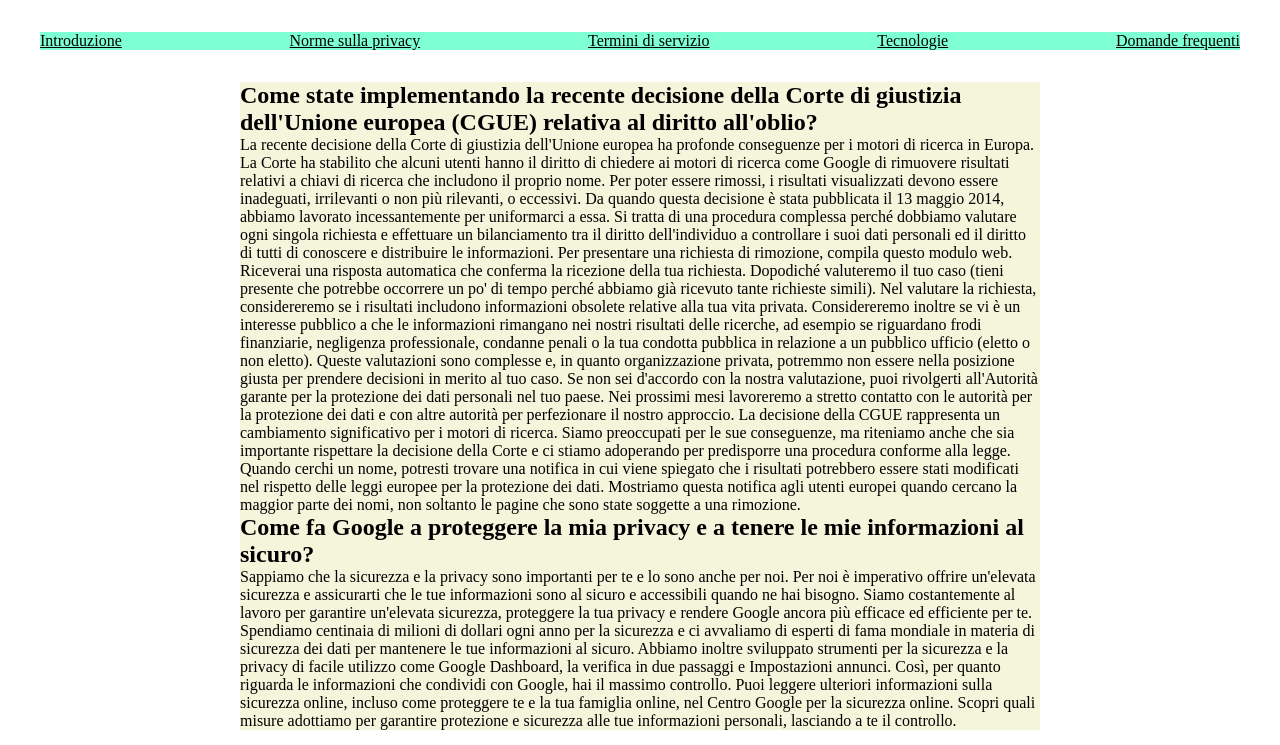
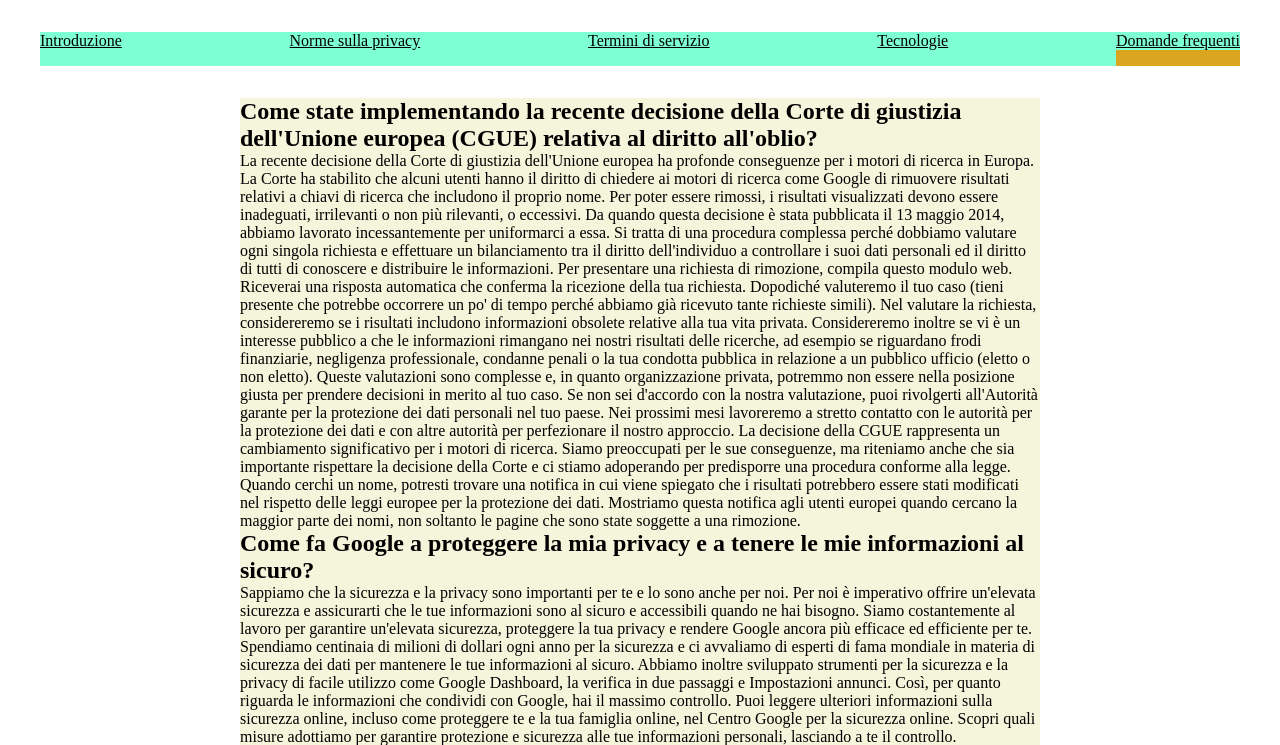
Before and after one commit to Denis-92/php-google-faq, a PHP site: page / in a window 1280 px wide. Shown: the top 745 px of the page. Run offline with PHP 8.4, Linux system fonts and the light colour scheme.

Commit message:
change style rules

```diff
--- a/css/style.css
+++ b/css/style.css
@@ -23,7 +23,7 @@ a {
 }
 
 .active {
-    border-bottom: 1rem goldenrod;
+    border-bottom: 1rem solid goldenrod;
 }
 
 #containerMenu>div:hover {
--- a/index.php
+++ b/index.php
@@ -19,7 +19,7 @@ $menu = [
     [
         "titolo" => "Tecnologie",
         "href" => "#",
-        "active" => true
+        "active" => false
     ],
     [
         "titolo" => "Domande frequenti",
```
